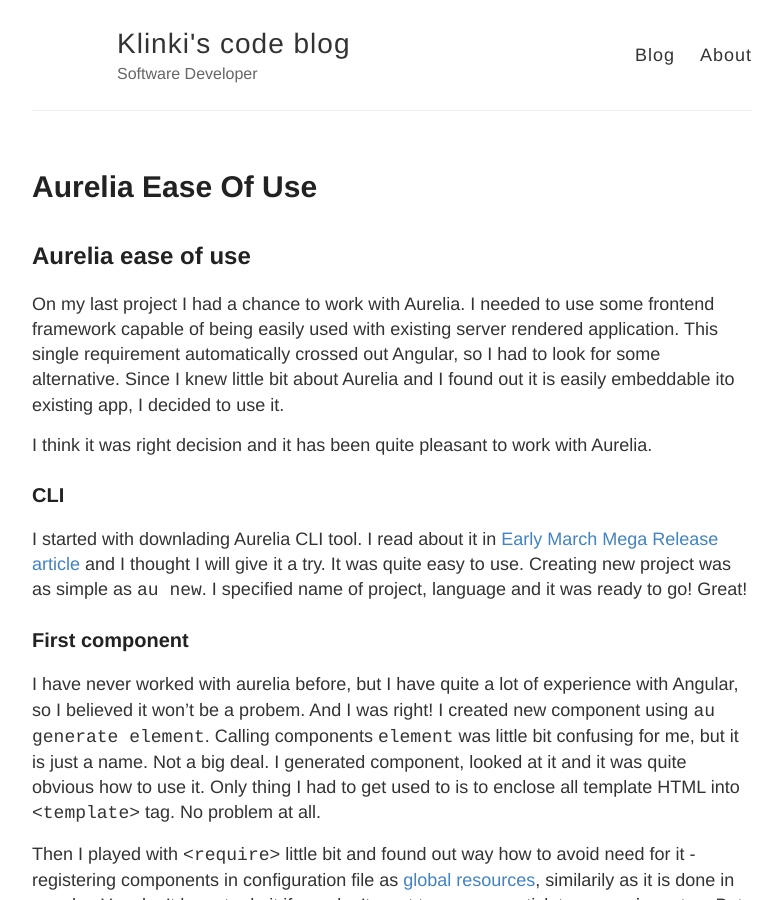
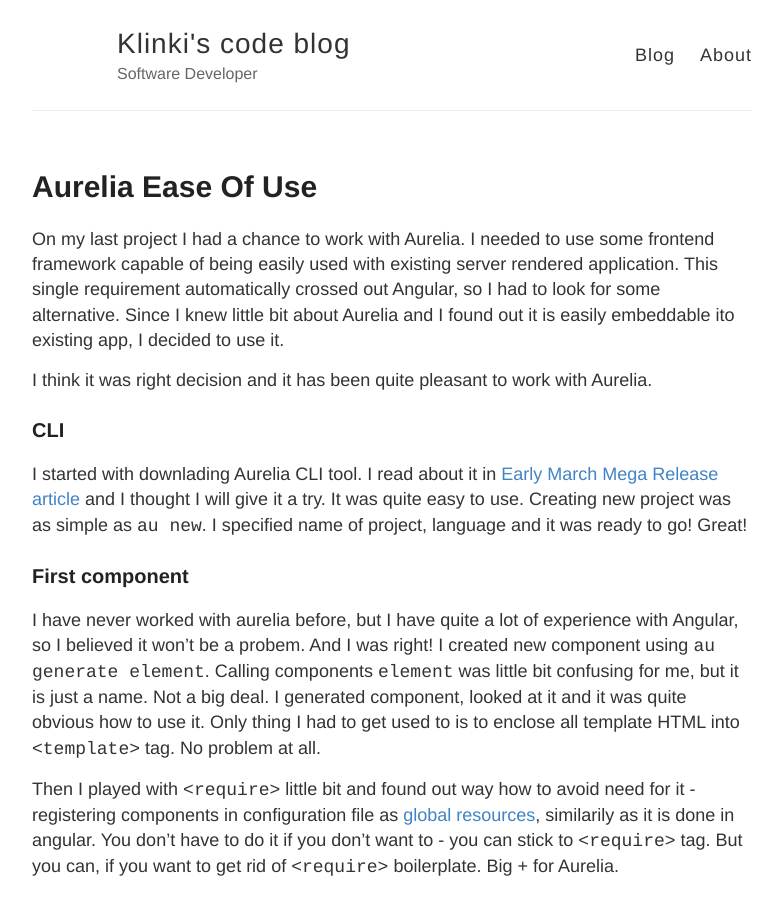
Before and after one commit to klinki/klinki.github.io, a Jekyll site: the page built from _posts/2017-03-20-aurelia-ease-of-use.md, in a window 1280 px wide and 900 px high. Shown: the whole window, without its empty margins (248-1030 px from the left). Built offline with Jekyll 4.4.1, drawn with Linux system fonts in a browser that asks for light colours; our own code applies the rules of GitHub Pages for plain Markdown files; comment, search, counter and statistics services are not loaded.

Commit message:
Remove duplicate title

```diff
--- a/_posts/2017-03-20-aurelia-ease-of-use.md
+++ b/_posts/2017-03-20-aurelia-ease-of-use.md
@@ -1,7 +1,6 @@
 ---
 published: true
 ---
-## Aurelia ease of use
 On my last project I had a chance to work with Aurelia. I needed to use some frontend framework capable of being easily used with existing server rendered application. This single requirement automatically crossed out Angular, so I had to look for some alternative. Since I knew little bit about Aurelia and I found out it is easily embeddable ito existing app, I decided to use it.
 
 I think it was right decision and it has been quite pleasant to work with Aurelia.
```
